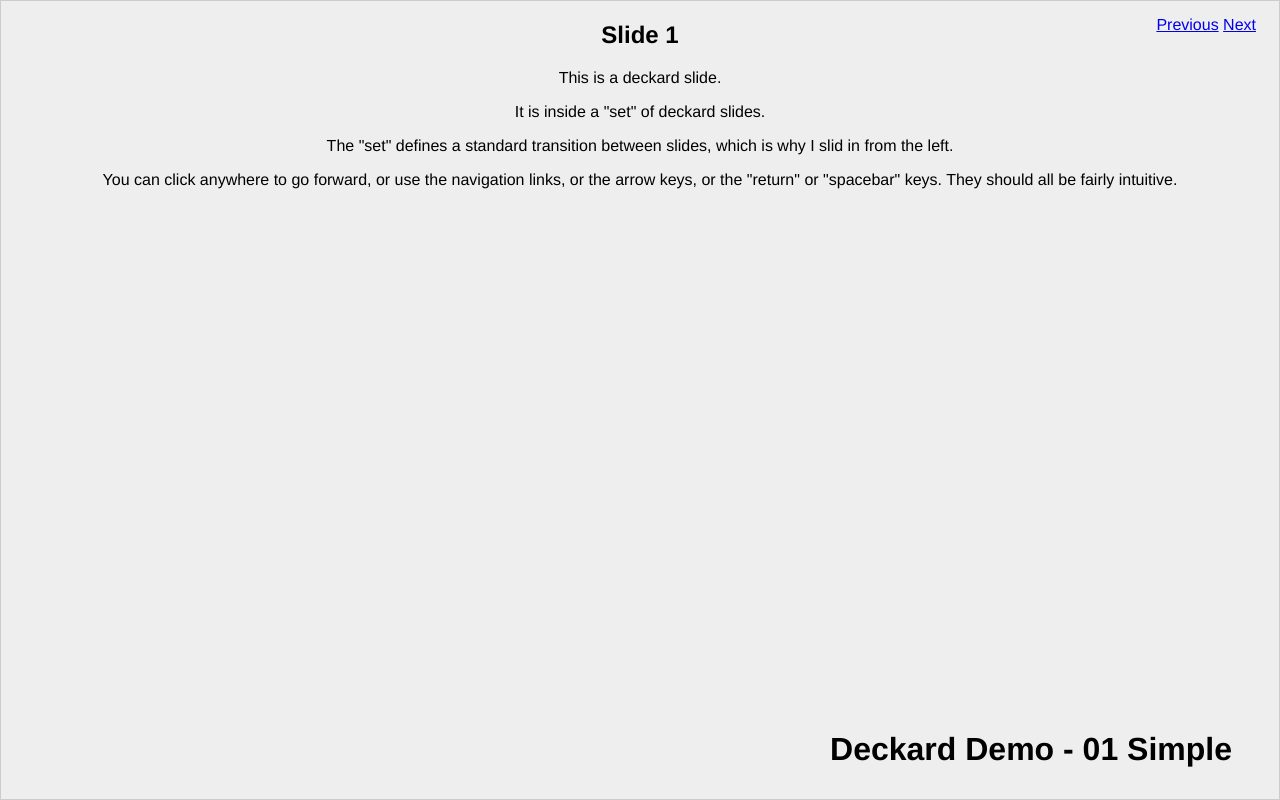
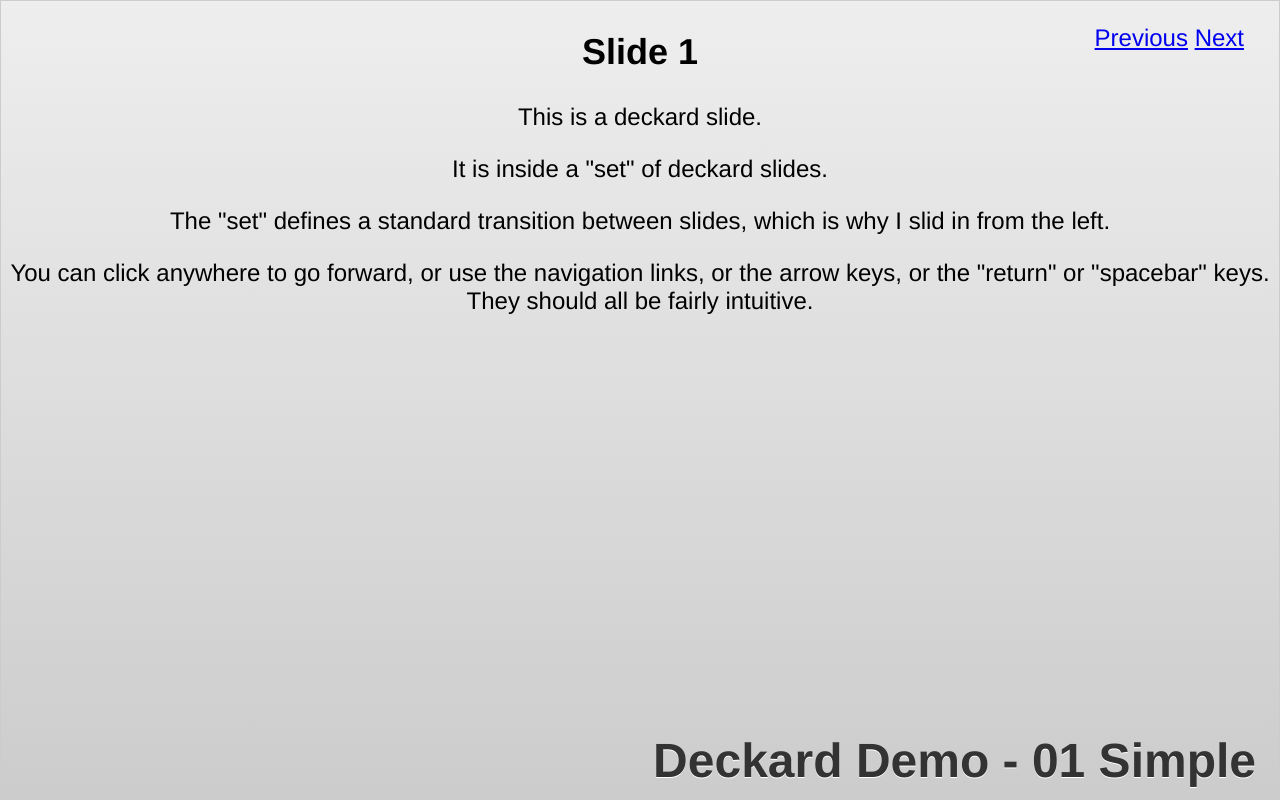
Before and after one commit to pete-otaqui/deckard, a plain HTML site: page demo/01-simple.html in a window 1280 px wide. Drawn offline with Linux system fonts and the light colour scheme.

Commit message:
demo styling improvements

```diff
--- a/demo/demo.css
+++ b/demo/demo.css
@@ -10,15 +10,18 @@ html, body {
     margin: 0;
     padding: 0;
     overflow: hidden;
+    font-size: 24px;
 }
 
 .demo-title {
     position: fixed;
     bottom: 0;
     right: 0;
-    padding: 1em 1.5em;
+    padding: 12px 24px;
     margin: 0;
     z-index: 3;
+    text-shadow: 0 1px #fff;
+    color: #333;
 }
 .deckard-controls {
     position: fixed;
@@ -31,8 +34,12 @@ html, body {
 .deckard-set {
     height: 100%;
 }
+.deckard-set {
+    padding-bottom: 12px;
+}
 .deckard-item {
     background-color: #eee;
+    background-image: linear-gradient(to bottom, #eee, #ccc);
     border: 1px solid #ccc;
     text-align: center;
     height: 100%;
```
